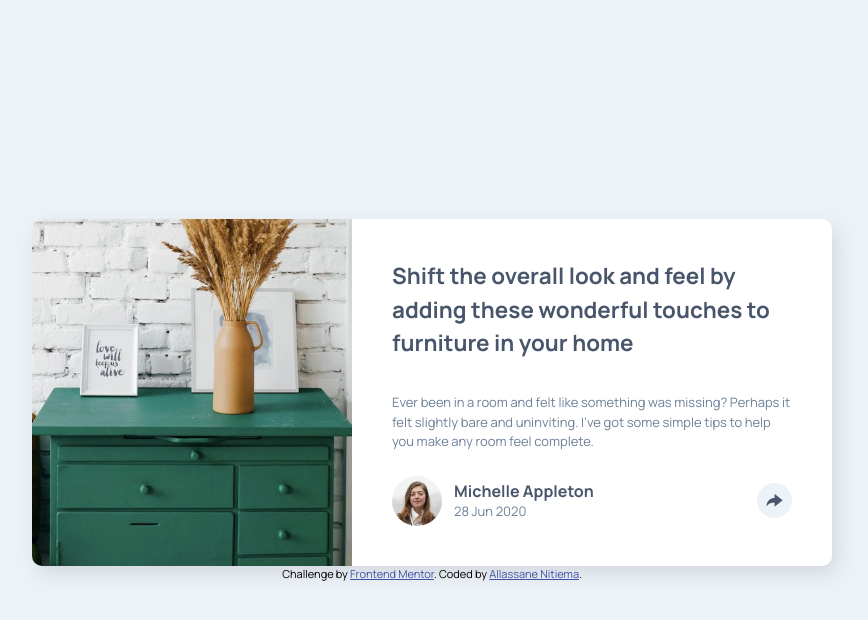
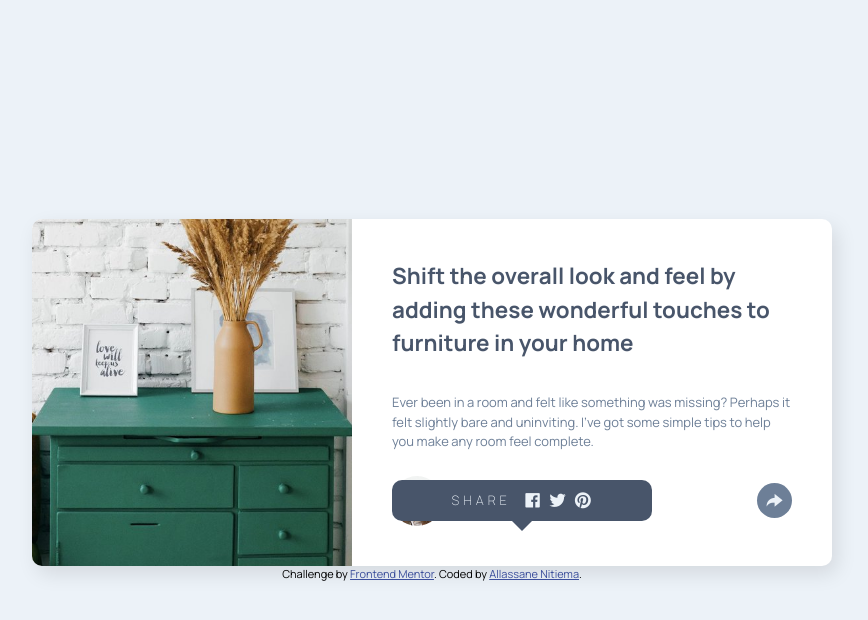
Before and after one commit to NitiemaDev/articlePreviewComponent-frontendMentor, a plain HTML site: page index.html in a window 1280 px wide. Both pictures are taken after a click on the element 982 px from the left and 500 px from the top of the page. Shown: the whole page, without its empty margins (208-1076 px from the left). Drawn offline with nearby package versions, Linux system fonts and the light colour scheme.

Commit message:
Ajout du Tooltip et de la fonctionnalité apparition au clique du tooltip

```diff
--- a/index.html
+++ b/index.html
@@ -52,8 +52,18 @@
             </div>
           </div>
 
+          <!-- tooltip -->
+           <div id="tooltip" class="tooltip">
+            <p>SHARE</p>
+            <div class="tooltip-icons">
+              <i class="ri-facebook-box-fill"></i>
+              <i class="ri-twitter-fill"></i>
+              <i class="ri-pinterest-fill"></i>
+            </div>
+           </div>
+
           <!-- Share -->
-           <div class="shareIcon">
+           <div id="shareIcon" class="shareIcon">
             <i class="ri-share-forward-fill"></i>
            </div>
         </section>
@@ -81,5 +91,8 @@
     Challenge by <a href="https://www.frontendmentor.io?ref=challenge" target="_blank">Frontend Mentor</a>.
     Coded by <a href="#">Allassane Nitiema</a>.
   </div>
+
+
+  <script src="./js/main.js"></script>
 </body>
 </html>
--- /dev/null
+++ b/js/main.js
@@ -0,0 +1,15 @@
+const shareButton = document.getElementById('shareIcon');
+const tooltip = document.getElementById('tooltip');
+
+shareButton.addEventListener('click', (event) => {
+  tooltip.classList.toggle("show");
+  shareButton.classList.toggle("active");
+
+});
+
+document.addEventListener('click', (event) => {
+    if (!shareButton.contains(event.target) && !tooltip.contains(event.target)) {
+      tooltip.classList.remove("show");
+      shareButton.classList.remove("active");
+    }
+  });
--- a/styles/main.scss
+++ b/styles/main.scss
@@ -30,6 +30,7 @@ p {
     background: #fff;
     border-radius: 10px;
     box-shadow: 5px 8px 20px rgba(0, 0, 0, 0.1);
+    position: relative; // nouveau code
 }
 
 .article-card {
@@ -55,7 +56,7 @@ p {
 
 .profil-section {
     @include mixins.flex(row, space-between, center, 0);
-    margin-top: 1.5em;;
+    margin-top: 1.5em;
 
     .profil-part {
         @include mixins.flex(row, center, center, 0);
@@ -76,6 +77,59 @@ p {
     }
 }
 
+
+.tooltip {
+    @include mixins.flex(row, center, center, 12px);
+    background: colors.$very-dark-blue;
+    width: 260px;
+    padding: 10px;
+    border-radius: 10px;
+    opacity: 0;
+    visibility: hidden;
+    position: absolute;
+
+    &.show {
+        opacity: 1;
+        visibility: visible;
+    }
+
+    &::after {
+        content: "";
+        position: absolute;
+        top: 100%;
+        left: 50%;
+        transform: translateX(-50%);
+        border-width: 10px;
+        border-style: solid;
+        border-color: colors.$very-dark-blue transparent transparent transparent;
+        border-top: 10px solid colors.$very-dark-blue;
+    }
+
+    .tooltip-icons {
+        @include mixins.flex(row, center, center, 6px);
+    }
+
+    .tooltip-icons i {
+        color: colors.$light-grayish-blue;
+        font-size: 1.2em;
+        transition: all 0.3s ease-in-out;
+        cursor: pointer;
+    }
+
+    .tooltip-icons i:hover {
+        transform: scale(1.2);
+    }
+
+    p {
+        @include mixins.font-style(colors.$light-grayish-blue, 13px, 200, 1.5);
+        letter-spacing: 4px
+    }
+
+
+}
+
+
+
 .shareIcon {
     @include mixins.flex(row, center, center, 0);
     width: 35px;
@@ -84,21 +138,31 @@ p {
     cursor: pointer;
     transition: all 0.3s ease-in-out;
     background: colors.$light-grayish-blue;
+
+
+     i {
+        color: colors.$very-dark-blue;
+        font-size: 1.2em;
+    }
+
+    &:hover {
+        background: colors.$desaturated-dark-blue;
+    }
+
+    &:hover i {
+        color: colors.$light-grayish-blue;
+    }
+
+    &.active {
+        background: colors.$desaturated-dark-blue;
+        i {
+            color: colors.$light-grayish-blue;
+        }
+    }
+
 }
 
-.shareIcon i {
-    color: colors.$very-dark-blue;
-    font-size: 1.2em;
-    transition: all 0.3s ease-in-out;
-}
 
-.shareIcon:hover {
-    background: colors.$desaturated-dark-blue;
-}
-
-.shareIcon:hover i {
-    color: #fff;
-}
 
 
 // Responsive Design
@@ -129,4 +193,8 @@ p {
         font-size: 1em;
     }
 
+    h4 {
+        font-size: 13px;
+    }
+
 }
```
Also changed, not shown: styles/css/style.css, 1 other file.
